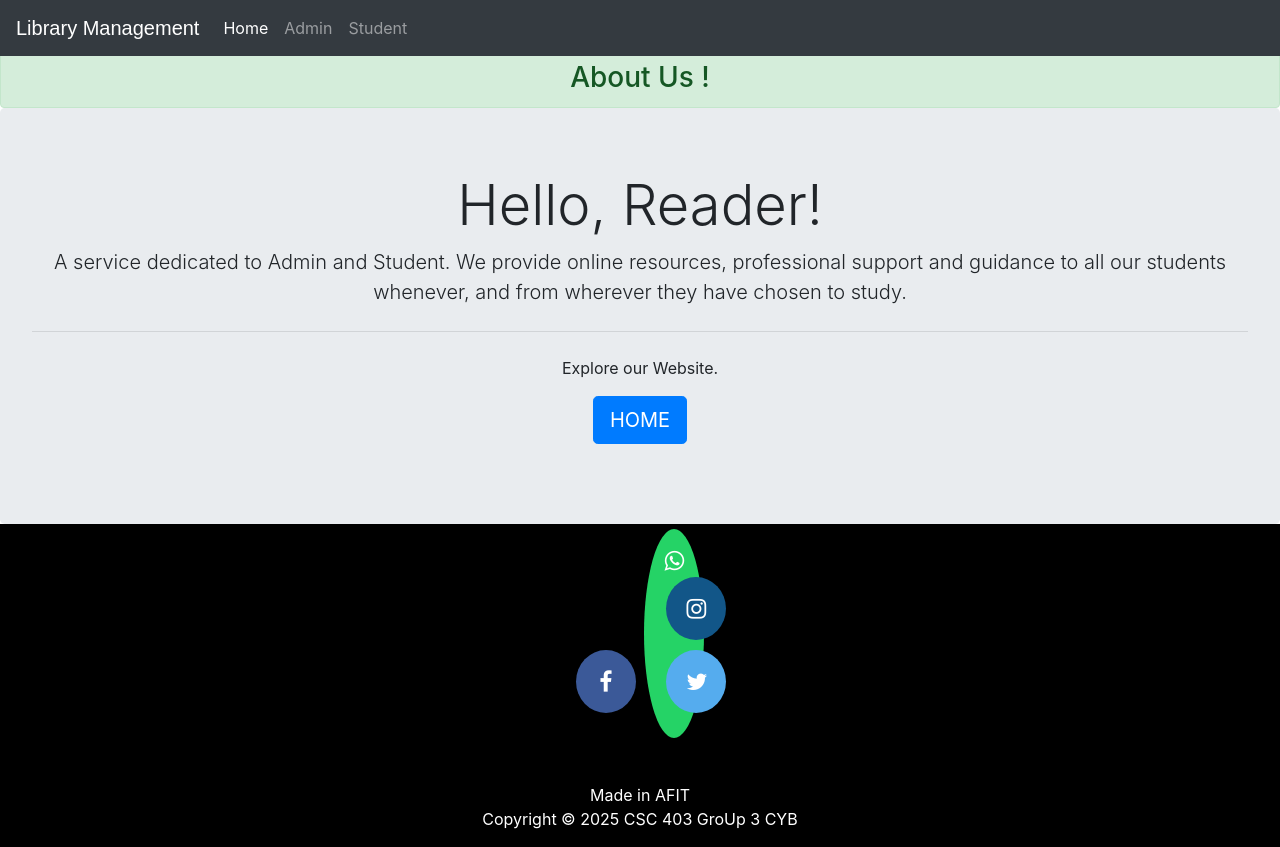
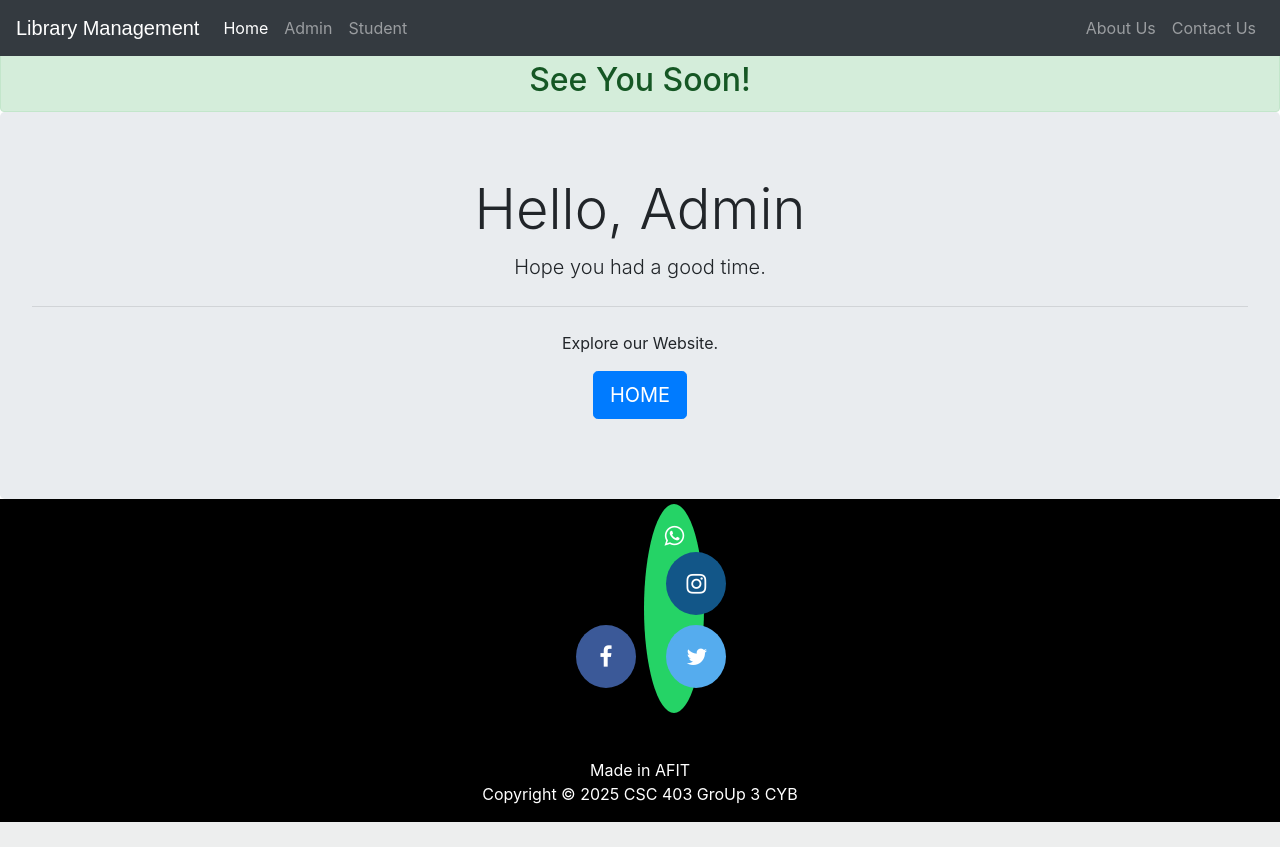
Before and after one commit to mos3c/library-manage, a Django app: template templates/library/aboutus.html in a window 1280 px wide. After the commit the page ends 822 px from the top, so only its background shows below. Run offline with Django 3.2, Linux system fonts and the light colour scheme; the template is opened without the code that fills it, so the values that code supplies are empty; some libraries are stand-ins or nearby versions.

Commit message:
Updated code with latest changes

```diff
--- a/librarymanagement/settings.py
+++ b/librarymanagement/settings.py
@@ -119,7 +119,12 @@ STATICFILES_DIRS = [
     STATIC_DIR,
 ]
 
+<<<<<<< HEAD
 LOGIN_REDIRECT_URL = '/afterlogin'
+=======
+LOGIN_REDIRECT_URL='/afterlogin'
+LOGOUT_REDIRECT_URL = '/'
+>>>>>>> e426713 (Updated project with recent changes)
 
 # Email settings
 EMAIL_BACKEND = 'django.core.mail.backends.smtp.EmailBackend'
--- a/templates/library/aboutus.html
+++ b/templates/library/aboutus.html
@@ -30,11 +30,10 @@
 
     {% include "library/navbar.html" %}
 <br><br>
-<center><h3 class = 'alert alert-success'>About Us !</h3></center>
+<center><h2 class = 'alert alert-success'>See You Soon!</h2></center>
     <div class="jumbotron">
-  <h1 class="display-4">Hello, Reader!</h1>
-  <p class="lead">A service dedicated to Admin and Student. We provide online resources, professional support
-    and guidance to all our students whenever, and from wherever they have chosen to study.</p>
+  <h1 class="display-4">Hello, Admin</h1>
+  <p class="lead">Hope you had a good time.</p>
   <hr class="my-4">
   <p>Explore our Website.</p>
   <p class="lead">
--- a/templates/library/navbar.html
+++ b/templates/library/navbar.html
@@ -3,25 +3,17 @@
 <html lang="en">
 <head>
 <meta charset="utf-8">
-
-
 <style type="text/css">
-    .bs-example{
+    .bs-example {
         margin: 0px;
-
     }
-.navbar-brand{
-  font-size: 20px;
-  font-family: sans-serif;
-
-}
-
-
+    .navbar-brand {
+        font-size: 20px;
+        font-family: sans-serif;
+    }
 </style>
 </head>
 <body>
-
-
 
 <div class="bs-example">
     <nav class="navbar navbar-expand-md bg-dark navbar-dark fixed-top">
@@ -35,21 +27,25 @@
                 <a href="/" class="nav-item nav-link active">Home</a>
                 <a href="/adminclick" class="nav-item nav-link">Admin</a>
                 <a href="/studentclick" class="nav-item nav-link">Student</a>
-
             </div>
 
             <div class="navbar-nav">
-                <a href="/aboutus" class="nav-item nav-link"></a>
-                <a href="contactus" class="nav-item nav-link"></a>
+                <a href="/aboutus" class="nav-item nav-link">About Us</a>
+                <a href="/contactus" class="nav-item nav-link">Contact Us</a>
             </div>
 
-
-
-
+            <!-- Show Logout Button Only If User is Logged In -->
+            {% if user.is_authenticated %}
+            <div class="navbar-nav">
+                <form action="{% url 'logout' %}" method="post" class="d-inline">
+                    {% csrf_token %}
+                    <button type="submit" class="btn btn-danger">Logout</button>
+                </form>
+            </div>
+            {% endif %}
         </div>
     </nav>
 </div>
 
-
 </body>
 </html>
--- a/templates/library/navbaradmin.html
+++ b/templates/library/navbaradmin.html
@@ -72,7 +72,7 @@
             </div>
 
             <div class="navbar-nav">
-                <a href="logout" class="nav-item nav-link">LOGOUT</a> &nbsp
+                <a href="/aboutus" class="nav-item nav-link">LOGOUT</a> &nbsp
                 <a href="/aboutus" class="nav-item nav-link">About Us</a>
                 <a href="contactus" class="nav-item nav-link">Contact Us</a>
             </div>
```
Also changed, not shown: librarymanagement/urls.py (+5 -9 lines).
